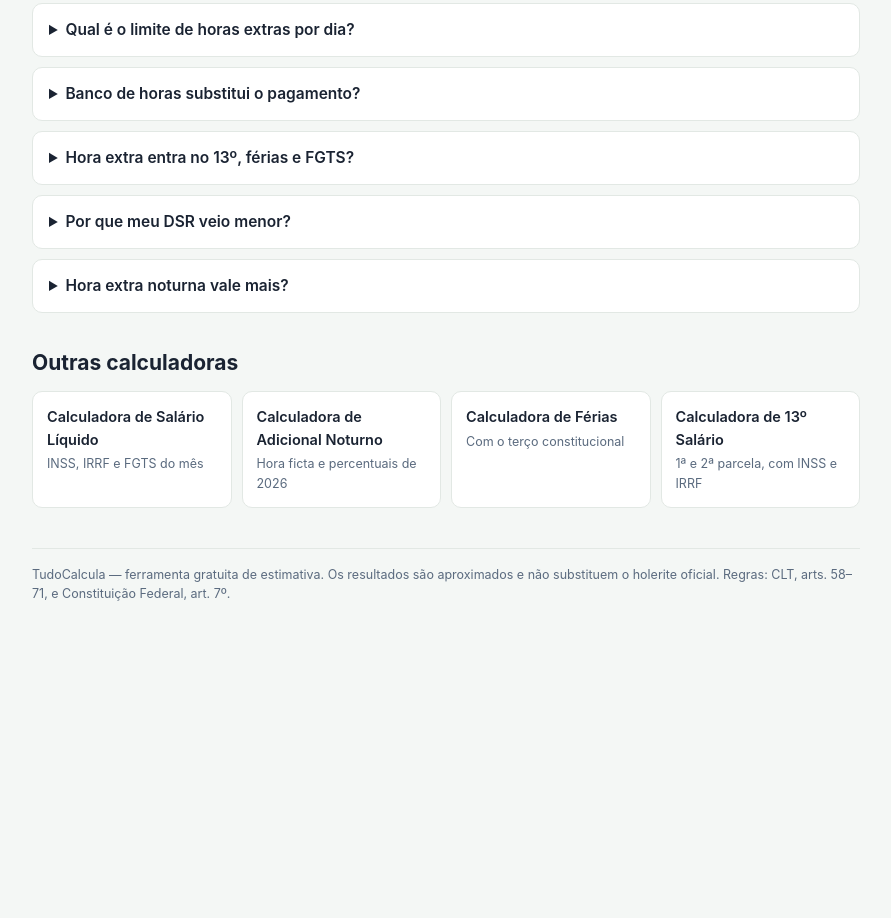
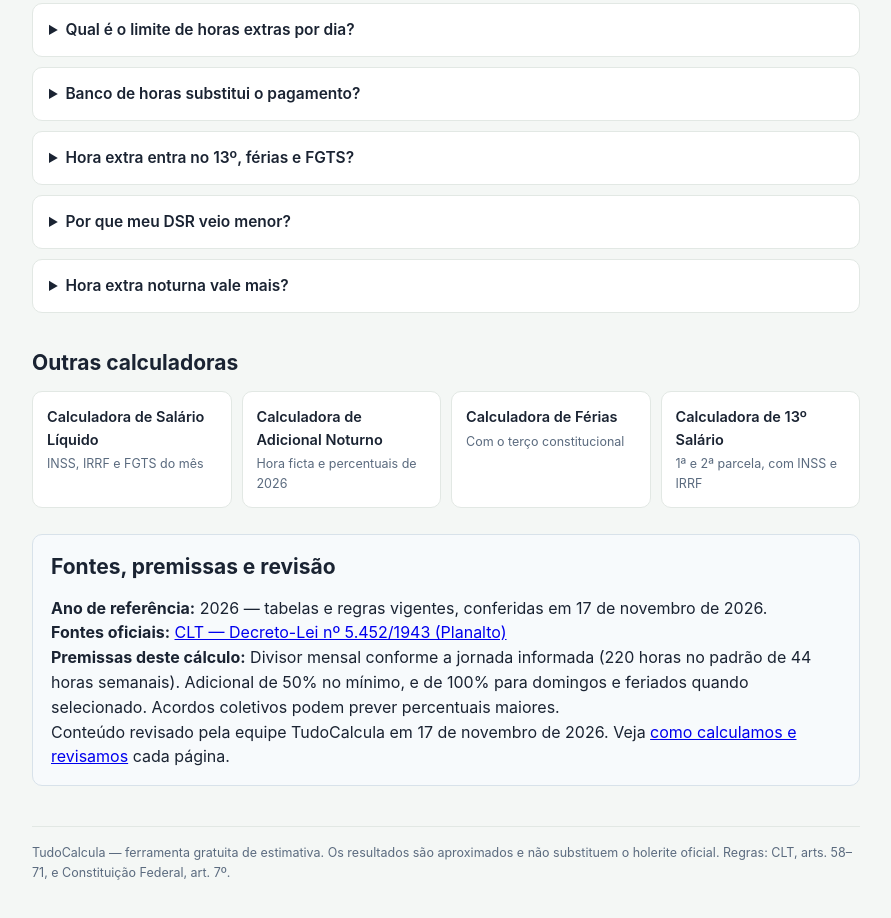
Before and after one commit to irfancodez/tudocalcula, a plain HTML site: page calculadora-horas-extras/index.html in a window 1280 px wide. Shown: the part 1532-2450 px from the top of the page, without its empty margins (194-1085 px from the left). Before the commit the page ends 2184 px from the top, so only its background shows below. Drawn offline with Linux system fonts and the light colour scheme.

Commit message:
Add sources, assumptions and review block to all calculator pages + About methodology (E-E-A-T)

```diff
--- a/calculadora-horas-extras/index.html
+++ b/calculadora-horas-extras/index.html
@@ -165,7 +165,15 @@
     <a href="/calculadora-decimo-terceiro-salario/">Calculadora de 13º Salário<small>1ª e 2ª parcela, com INSS e IRRF</small></a>
   </div>
 
-  <footer>
+
+  <section style="border:1px solid #d8e2ea;border-radius:10px;padding:16px 18px;margin:26px 0 10px;background:#f7fafc">
+    <h2 style="margin-top:0">Fontes, premissas e revisão</h2>
+    <p><strong>Ano de referência:</strong> 2026 — tabelas e regras vigentes, conferidas em 17 de novembro de 2026.</p>
+    <p><strong>Fontes oficiais:</strong> <a href="https://www.planalto.gov.br/ccivil_03/decreto-lei/del5452.htm" target="_blank" rel="noopener">CLT — Decreto-Lei nº 5.452/1943 (Planalto)</a></p>
+    <p><strong>Premissas deste cálculo:</strong> Divisor mensal conforme a jornada informada (220 horas no padrão de 44 horas semanais). Adicional de 50% no mínimo, e de 100% para domingos e feriados quando selecionado. Acordos coletivos podem prever percentuais maiores.</p>
+    <p>Conteúdo revisado pela equipe TudoCalcula em 17 de novembro de 2026. Veja <a href="/sobre">como calculamos e revisamos</a> cada página.</p>
+  </section>
+<footer>
     TudoCalcula — ferramenta gratuita de estimativa. Os resultados são aproximados e não substituem o holerite oficial. Regras: CLT, arts. 58–71, e Constituição Federal, art. 7º.
   </footer>
 
```
